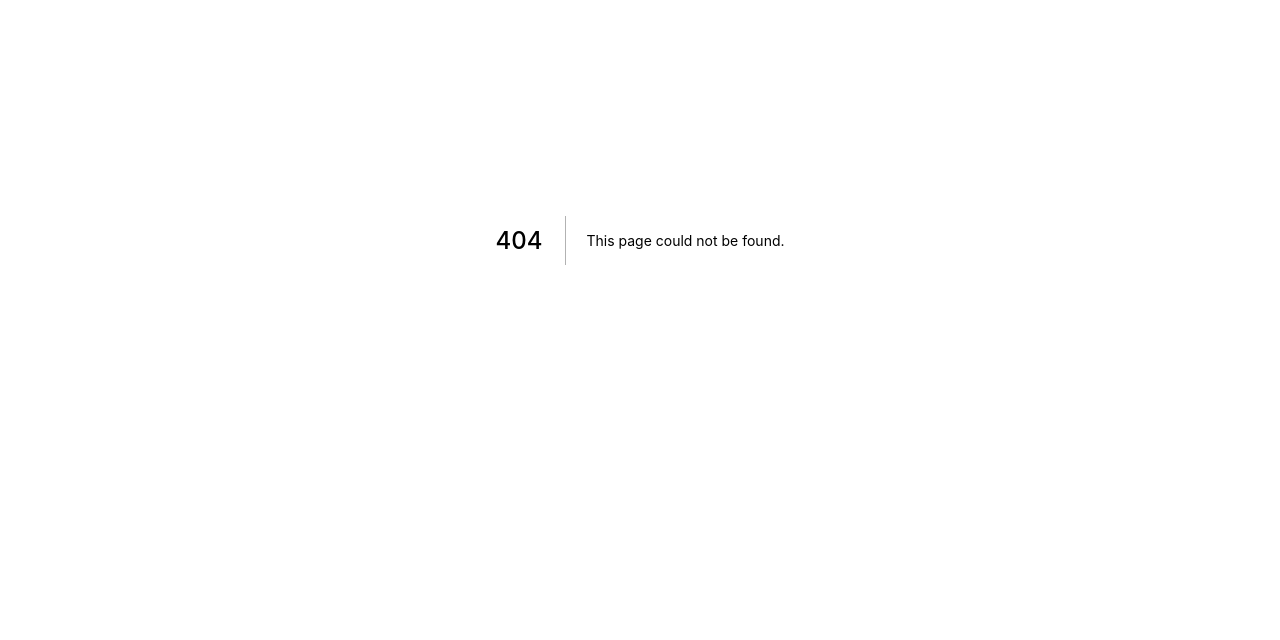
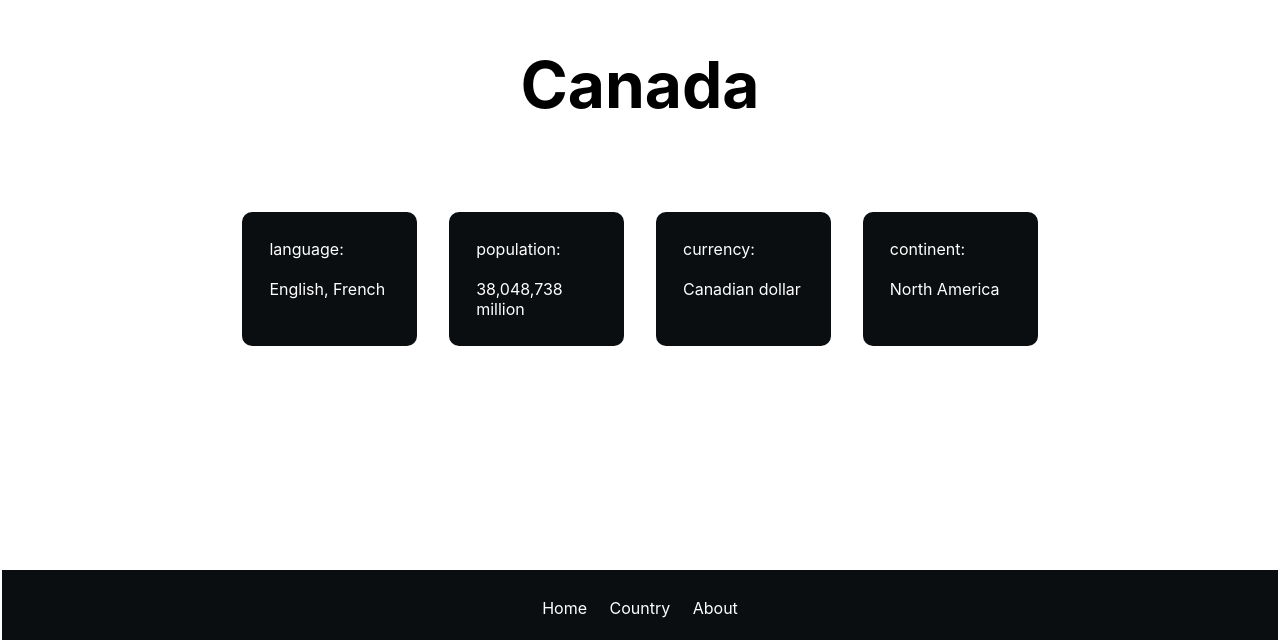
Before and after one commit to MeztliRA/kuoyms, a Next.js app: page /country/canada in a window 1280 px wide. Before the commit this address had no page. Shown: the part 160-800 px from the top of the page. Built offline with nearby package versions, Linux system fonts and the light colour scheme.

Commit message:
Add canada page

```diff
--- /dev/null
+++ b/pages/country/canada.tsx
@@ -0,0 +1,13 @@
+import CountryInfo from "../../components/CountryInfo";
+
+export default function canada() {
+    return (
+        <CountryInfo
+            name="Canada"
+            language="English, French"
+            continent="North America"
+            population="38,048,738 million"
+            currency="Canadian dollar"
+        />
+    )
+}
--- a/pages/country/index.tsx
+++ b/pages/country/index.tsx
@@ -20,6 +20,8 @@ export default function Country() {
         </p>
 
         <ul className={styles.list}>
+            <li><Link href="/country/canada"> 🇨🇦 Canada</Link></li>
+            <br/>
             <li><Link href="/country/indonesia"> 🇮🇩 Indonesia</Link></li>
             <br/>
             <li><Link href="/country/united-kingdom"> 🇬🇧 United Kingdom</Link></li>
```
